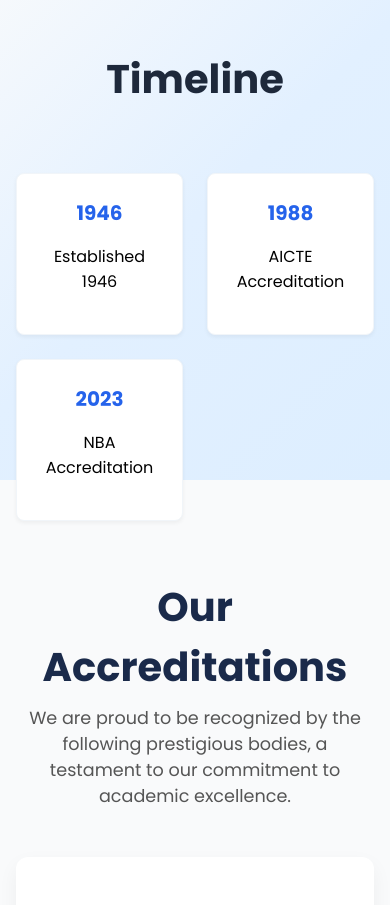
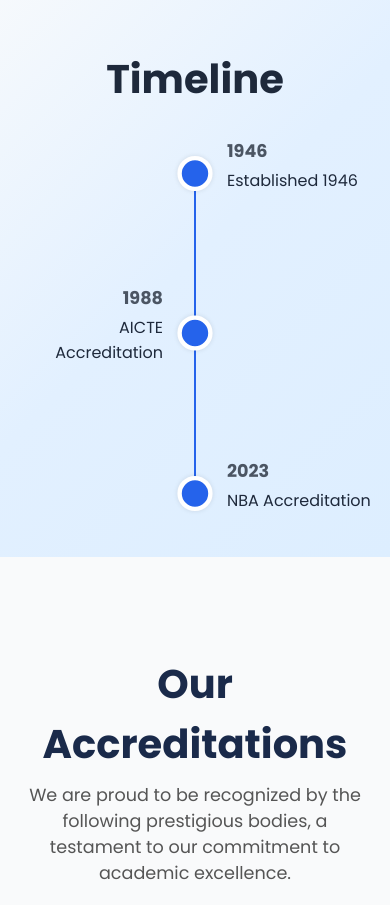
Before and after one commit to DhanushSaiCoder/AndhraPolytechnic, a React (Create React App) app in the folder frontend/: page /about in a window 390 px wide. Shown: the part 1760-2665 px from the top of the page. Built offline with nearby package versions, Linux system fonts and the light colour scheme.

Commit message:
refactor: improve mobile timeline design and responsiveness

```diff
--- a/frontend/src/components/AboutUsComponents/Timeline.js
+++ b/frontend/src/components/AboutUsComponents/Timeline.js
@@ -28,7 +28,7 @@ const Timeline = () => {
       { threshold: 0.3 }
     );
 
-    const timelineElement = document.getElementById('timeline-container');
+    const timelineElement = document.querySelector('.timeline-container');
     if (timelineElement) {
       observer.observe(timelineElement);
     }
@@ -42,7 +42,7 @@ const Timeline = () => {
         <h2 className="timeline-title">Timeline</h2>
 
         {/* Desktop Timeline */}
-        <div id="timeline-container" className="timeline-desktop">
+        <div className="timeline-desktop">
           <div className="timeline-line">
             <div
               className="timeline-line-fill"
@@ -82,16 +82,20 @@ const Timeline = () => {
 
         {/* Mobile Timeline */}
         <div className="timeline-mobile">
+          <div className="timeline-mobile-line">
+            <div className="timeline-mobile-line-fill" style={{ height: isVisible ? '100%' : '0%' }}></div>
+          </div>
           {events.map((event, index) => (
             <div
               key={event.id}
-              className={`timeline-mobile-card ${isVisible ? 'visible' : 'hidden'}`}
-              style={{ transitionDelay: `${index * 100}ms` }}
-              role="listitem"
-              aria-label={`${event.year} ${event.label}`}
+              className="timeline-mobile-event"
+              style={{ top: `${(index / (events.length - 1)) * 100}%` }}
             >
-              <span className="mobile-year">{event.year}</span>
-              <p>{event.label}</p>
+              <div className={`timeline-mobile-node ${animatedNodes.has(event.id) ? 'active' : ''}`}></div>
+              <div className={`timeline-mobile-event-content ${isVisible ? 'visible' : 'hidden'}`}>
+                <span className="mobile-year">{event.year}</span>
+                <p className="mobile-label">{event.label}</p>
+              </div>
             </div>
           ))}
         </div>
--- a/frontend/src/styles/AboutUsStyles/Timeline.css
+++ b/frontend/src/styles/AboutUsStyles/Timeline.css
@@ -4,7 +4,7 @@
   padding: 4rem 0;
       background: linear-gradient(135deg, #f8fafc 0%, #e2f0ff 50%, #ddeeff 100%);
 
-  height: 400px;
+  height: auto;
 }
 
 .timeline-container {
@@ -115,9 +115,88 @@
 
 /* Mobile */
 .timeline-mobile {
-  display: grid;
-  grid-template-columns: repeat(2, 1fr);
-  gap: 1.5rem;
+  position: relative;
+  height: 20rem;
+}
+
+.timeline-mobile-line {
+  position: absolute;
+  top: 0;
+  left: 50%; /* Center the line */
+  width: 2px;
+  height: 100%;
+  background-color: #e2e8f0;
+  transform: translateX(-50%);
+}
+
+.timeline-mobile-line-fill {
+  height: 0%;
+  background-color: #2563eb;
+  transition: height 1s ease-out;
+}
+
+.timeline-mobile-event {
+  position: absolute;
+  left: 0;
+  width: 100%;
+  transform: translateY(-50%);
+}
+
+.timeline-mobile-node {
+  position: absolute;
+  top: 50%;
+  left: 50%; /* Center the node on the line */
+  width: 1.5rem;
+  height: 1.5rem;
+  border-radius: 9999px;
+  border: 4px solid white;
+  box-shadow: 0 0 5px rgba(0,0,0,0.1);
+  transition: all 0.3s;
+  z-index: 10;
+  transform: translate(-50%, -50%);
+  background-color: #cbd5e1;
+}
+
+.timeline-mobile-node.active {
+  background-color: #2563eb;
+  transform: translate(-50%, -50%) scale(1.1);
+}
+
+.timeline-mobile-event-content {
+  transition: all 0.5s;
+}
+
+.timeline-mobile-event-content.visible {
+  transform: translateX(0);
+  opacity: 1;
+}
+
+.timeline-mobile-event-content.hidden {
+  transform: translateX(-2rem);
+  opacity: 0;
+}
+
+.mobile-year {
+  font-size: 1.1rem;
+  font-weight: 700;
+  color: #4b5563;
+}
+
+.mobile-label {
+  font-size: 1rem;
+  color: #1e293b;
+  margin-top: 0.25rem;
+}
+
+/* Position year and label on opposite sides of the line */
+.timeline-mobile-event:nth-child(odd) .timeline-mobile-event-content {
+  text-align: right;
+  padding-right: calc(50% + 2rem);
+}
+
+.timeline-mobile-event:nth-child(even) .timeline-mobile-event-content {
+  text-align: left;
+  padding-left: calc(50% + 2rem);
 }
 
 @media (min-width: 768px) {
@@ -125,31 +204,3 @@
     display: none;
   }
 }
-
-.timeline-mobile-card {
-  background-color: white;
-  border-radius: 0.5rem;
-  padding: 1.5rem;
-  border: 1px solid #f1f5f9;
-  box-shadow: 0 2px 4px rgba(0,0,0,0.05);
-  text-align: center;
-  transition: all 0.5s;
-}
-
-.timeline-mobile-card.visible {
-  transform: translateX(0);
-  opacity: 1;
-}
-
-.timeline-mobile-card.hidden {
-  transform: translateX(-2rem);
-  opacity: 0;
-}
-
-.mobile-year {
-  display: block;
-  font-size: 1.25rem;
-  font-weight: 700;
-  color: #2563eb;
-  margin-bottom: 0.5rem;
-}
```
